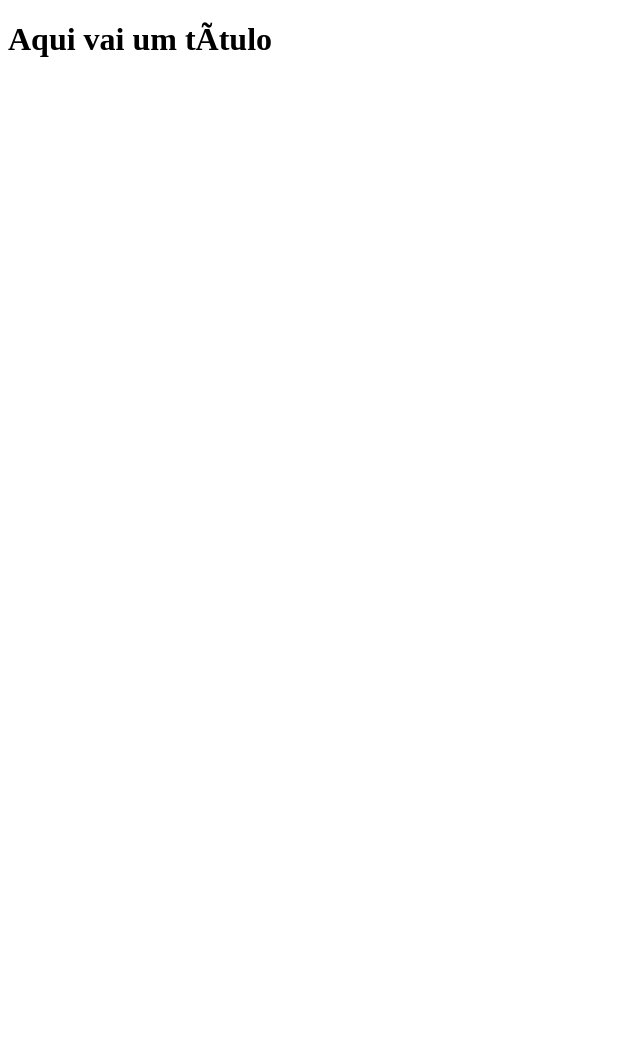
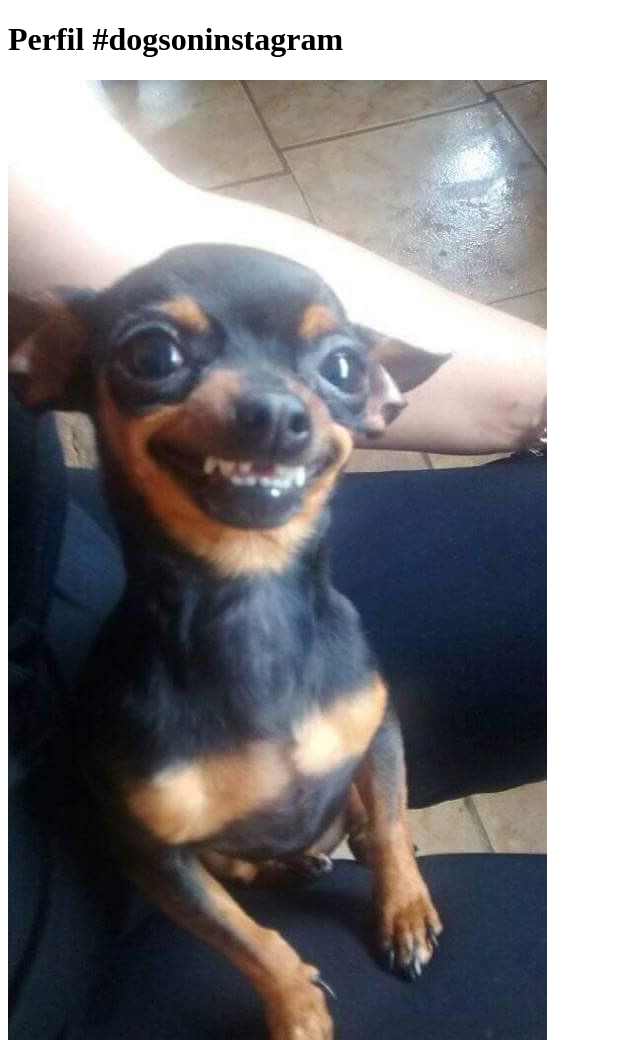
Before and after one commit to danielchavesfa/faculdade-aulas-praticas, a plain HTML site: page Prática Integradora Desenvolvimento de Apps/index.html in a window 1280 px wide. Shown: the whole page, without its empty margins (0-640 px from the left). Before the commit the page ends 800 px from the top, so only its background shows below. Drawn offline with Linux system fonts and the light colour scheme.

Commit message:
adicionando imagem

```diff
--- a/Prática Integradora Desenvolvimento de Apps/index.html
+++ b/Prática Integradora Desenvolvimento de Apps/index.html
@@ -4,7 +4,7 @@
 
 <head>
 
-<title>Título da página</title>
+<title>Fanpage Cachorrinho</title>
 
 <meta charset=“utf-8”>
 
@@ -12,7 +12,9 @@
 
 <body>
 
-<h1>Aqui vai um título</h1>
+  <h1>Perfil #dogsoninstagram</h1>
+
+  <img src="./img/dog-smiling.jpg"/>
 
 </body>
 
```
Also changed, not shown: Prática Integradora Desenvolvimento de Apps/img/dog-smiling.jpg (added).
